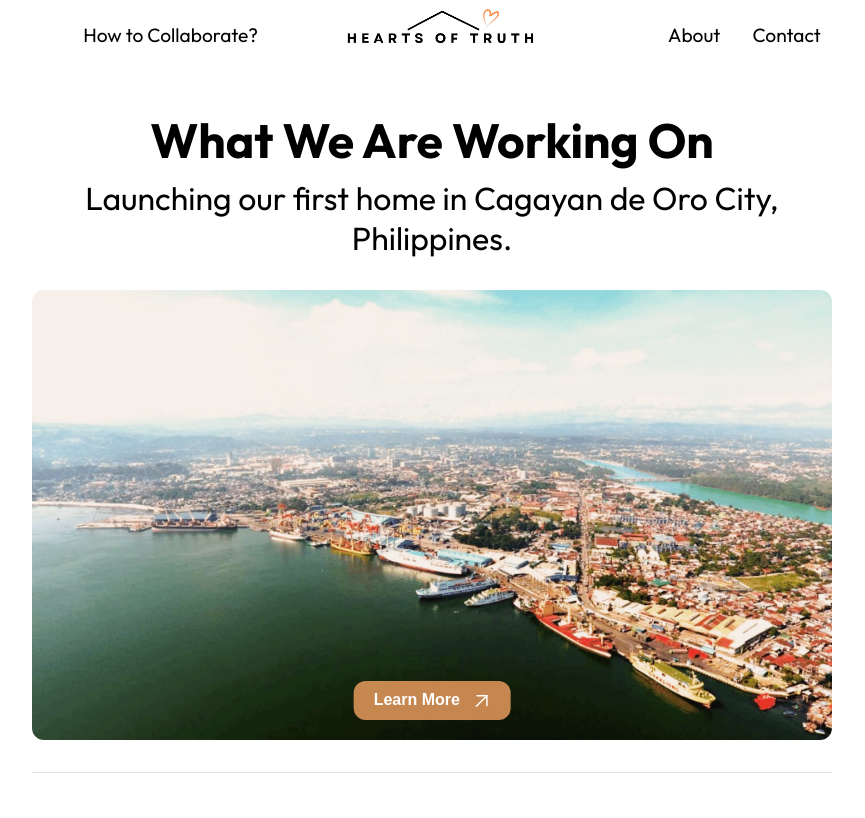
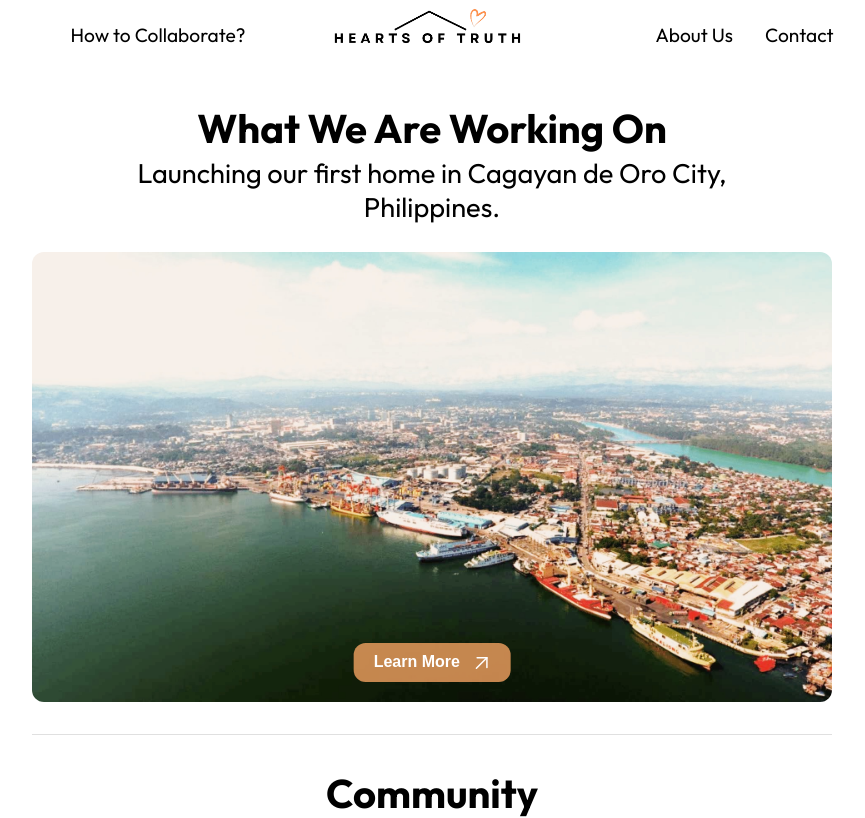
Before and after one commit to brandonhv/heartsOfTruth, a React (Create React App) app in the folder client/: page / in a window 1280 px wide. Shown: the top 818 px of the page, without its empty margins (208-1073 px from the left). Built offline with nearby package versions, Linux system fonts and the light colour scheme.

Commit message:
Decoration of the navbar has been added, and font size of the main site has been fixed

```diff
--- a/client/src/App.css
+++ b/client/src/App.css
@@ -66,6 +66,15 @@ body {
   border: none;
   border-radius: 12px;
   font-size: 1.2rem;
+  cursor: pointer;
+}
+
+.email {
+  display: flex;
+  justify-content: center;
+  font-size: 1.6rem;
+  color: #ea8838;
+  text-decoration: none;
   cursor: pointer;
 }
 
@@ -369,6 +378,42 @@ body {
 
 
 
+
+
+}
+
+/* Desktop styles ------------------*/
+@media (min-width: 1024px) {
+  .content-title {
+    margin-left: 4rem;
+    margin-right: 4rem;
+    text-align: center;
+    font-size: 2.5rem;
+  }
+
+  blockquote {
+    font-size: 1.7rem;
+  }
+
+  .content-image {
+    border-radius: 12px;
+    width: 100%;
+  }
+
+
+  .titles {
+    font-size: 2.5rem;
+  }
+
+  .bm-mainLogo {
+  margin-top: 1.5%;
+}
+
+.content-title {
+  margin-bottom: -1.5rem;
+
+}
+
 .header-desktop {
   display: flex;
   flex-direction: row;
@@ -376,6 +421,7 @@ body {
   justify-content: center;
   background-color: #ffffff;
   gap: 5rem;
+
 
 }
 
@@ -387,9 +433,33 @@ body {
 .nav-left {
   list-style-type: none;
   font-size: 1.2rem;
+}
+
+.nav-left a {
+  position: relative;
+  color: black;
+  text-decoration: none;
+}
+
+.nav-left a::after {
+  content: attr(data-text);
+  position: absolute;
+  inset: 0;
+  color: #ea8838;
+  width: 0;
+  overflow: hidden;
+  white-space: nowrap;
+
+}
+
+.nav-left a:hover::after {
+  width: 100%;
+  transition: width .6s ease;
+}
 
 
-}
+
+
 
 .nav-right {
   display: flex;
@@ -398,50 +468,39 @@ body {
   gap: 2rem;
   font-size: 1.2rem;
 
+}
+
+.nav-right a {
+  position: relative;
+  color: black;
+  text-decoration: none;
+}
+
+.nav-right a::after {
+  content: attr(data-text);
+  position: absolute;
+  inset: 0;
+  color: #ea8838;
+  width: 0;
+  overflow: hidden;
+  white-space: nowrap;
 
 }
+
+.nav-right a:hover::after {
+  width: 100%;
+  transition: width .6s ease;
+}
+
 
 .nav-logo-desktop {
   height: 70px;
   width: auto;
+  cursor: pointer;
 }
 
 
 .App-header {
   display: none;
 }
-
 }
-
-/* Desktop styles ------------------*/
-@media (min-width: 1024px) {
-  .content-title {
-    margin-left: 4rem;
-    margin-right: 4rem;
-    text-align: center;
-    font-size: 3rem;
-  }
-
-  blockquote {
-    font-size: 2rem;
-  }
-
-  .content-image {
-    border-radius: 12px;
-    width: 100%;
-  }
-
-
-  .titles {
-    font-size: 3rem;
-  }
-
-  .bm-mainLogo {
-  margin-top: 1.5%;
-}
-
-.content-title {
-  margin-bottom: -1.5rem;
-
-}
-}
--- a/client/src/Contact.jsx
+++ b/client/src/Contact.jsx
@@ -10,7 +10,7 @@ const Contact = () => {
                     Hello there, we will be happy to be in contact with you, if you have any questions or suggestions contact to us.
                     <br /><br />
                 </p>
-                    <a href="mailto:info@heartsoftruth.org">info@heartsoftruth.org</a>
+                    <a href="mailto:info@heartsoftruth.com" className="email">info@heartsoftruth.com</a>
 
 
             </div>
--- a/client/src/Header.jsx
+++ b/client/src/Header.jsx
@@ -13,7 +13,7 @@ const navigate = useNavigate();
 
             <nav className="header-desktop">
                 <ul className="nav-left">
-                    <li><a href="/collaborate">How to Collaborate?</a></li>
+                    <li><a href="/collaborate" data-text="How to Collaborate?">How to Collaborate?</a></li>
                 </ul>
 
 
@@ -21,8 +21,8 @@ const navigate = useNavigate();
 
 
                 <ul className="nav-right">
-                    <li><a href="/about">About</a></li>
-                    <li><a href="/contact">Contact</a></li>
+                    <li><a href="/about" data-text="About Us">About Us</a></li>
+                    <li><a href="/contact" data-text="Contact">Contact</a></li>
                 </ul>
             </nav>
 
--- a/client/src/HowToCollab.jsx
+++ b/client/src/HowToCollab.jsx
@@ -13,7 +13,7 @@ const Collaborate = () => {
                 We are looking for people who want to help us build homes for families who are on the right path to change their lives and communities.
                 If click the button below.
                 <br /><br />
-                With Greatitude!<br />
+                With Gratitude!<br />
                 Brandon and Danielle Hernandez
             </p>
             <button
```
